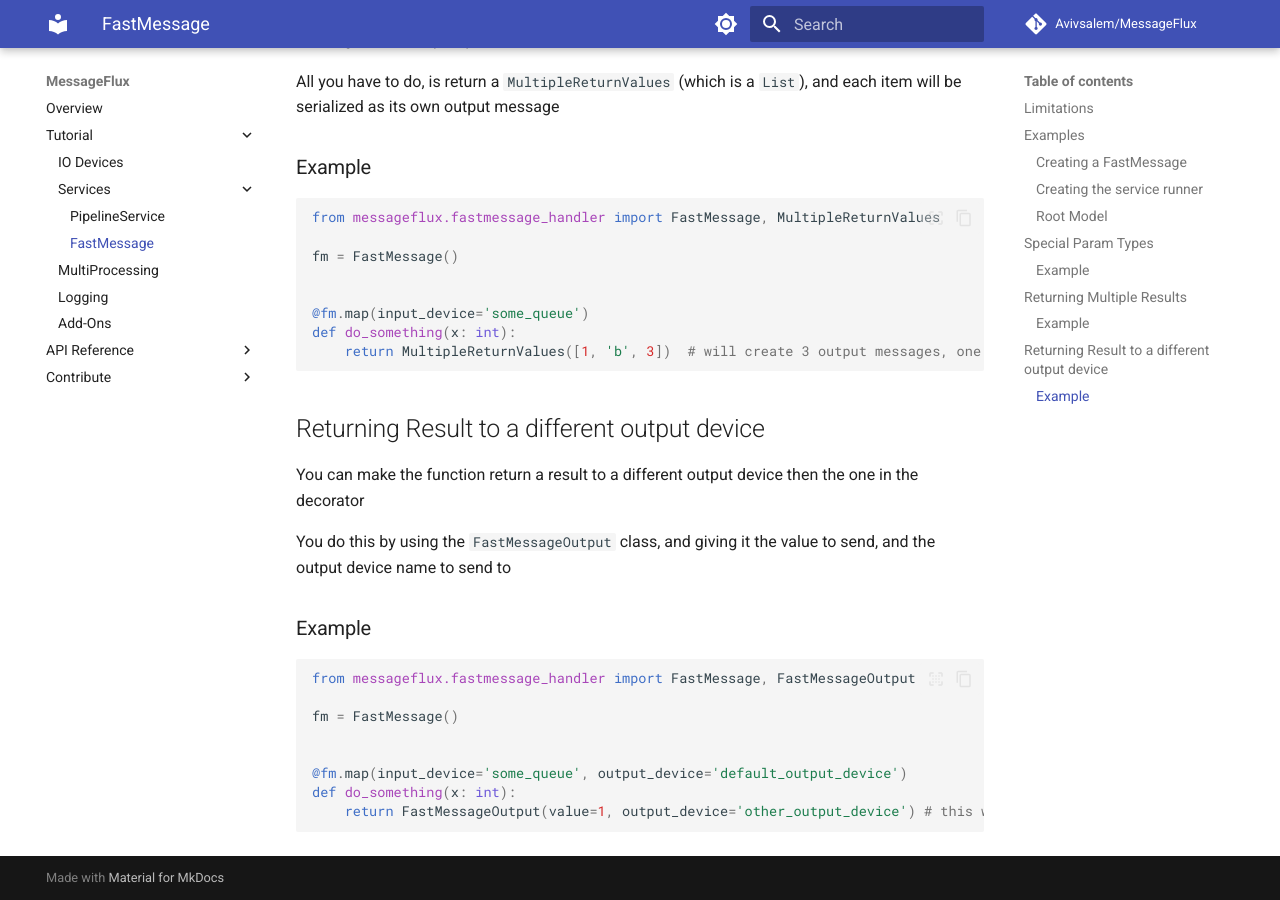
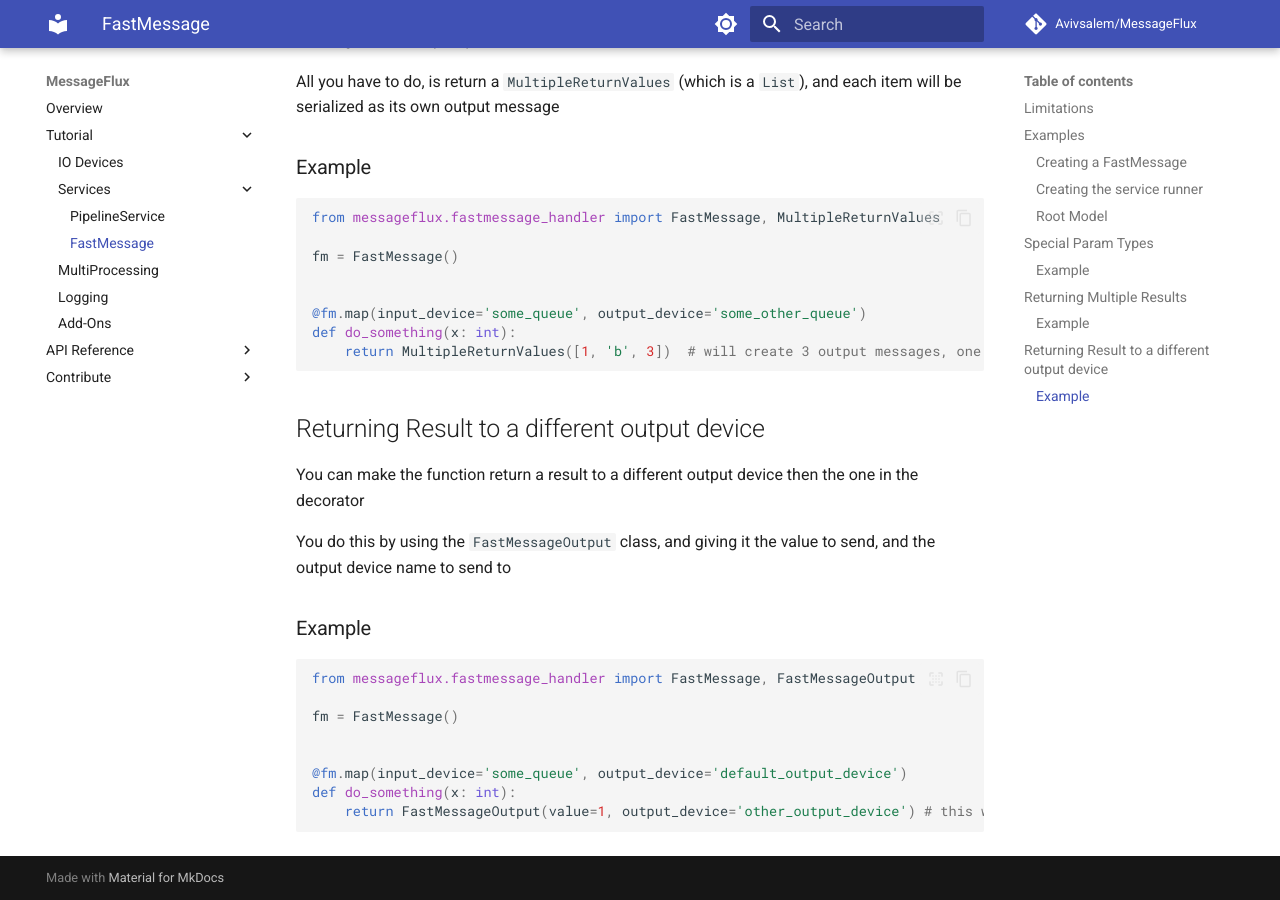
Before and after one commit to Avivsalem/MessageFlux, an MkDocs documentation site: the page built from docs/tutorial/services/fastmessage.md, in a window 1280 px wide and 900 px high, scrolled down 2852 px. Built offline with MkDocs 1.6.1 and Material for MkDocs 9.7.7, drawn with Linux system fonts in a browser that asks for light colours; comment, search, counter and statistics services are not loaded.

Commit message:
fixed doc

````diff
--- a/docs/tutorial/services/fastmessage.md
+++ b/docs/tutorial/services/fastmessage.md
@@ -134,7 +134,7 @@
 fm = FastMessage()
 
 
-@fm.map(input_device='some_queue')
+@fm.map(input_device='some_queue', output_device='some_other_queue')
 def do_something(x: int):
     return MultipleReturnValues([1, 'b', 3])  # will create 3 output messages, one for each item
 ```
````
